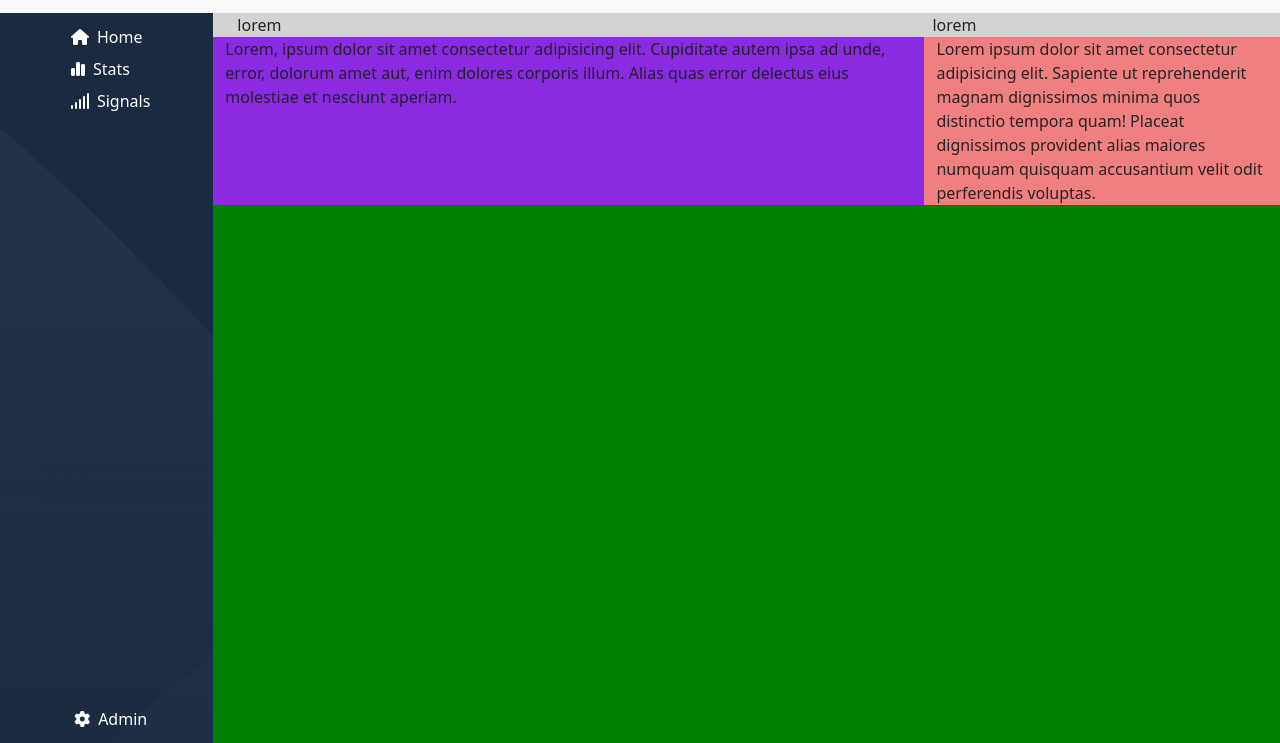
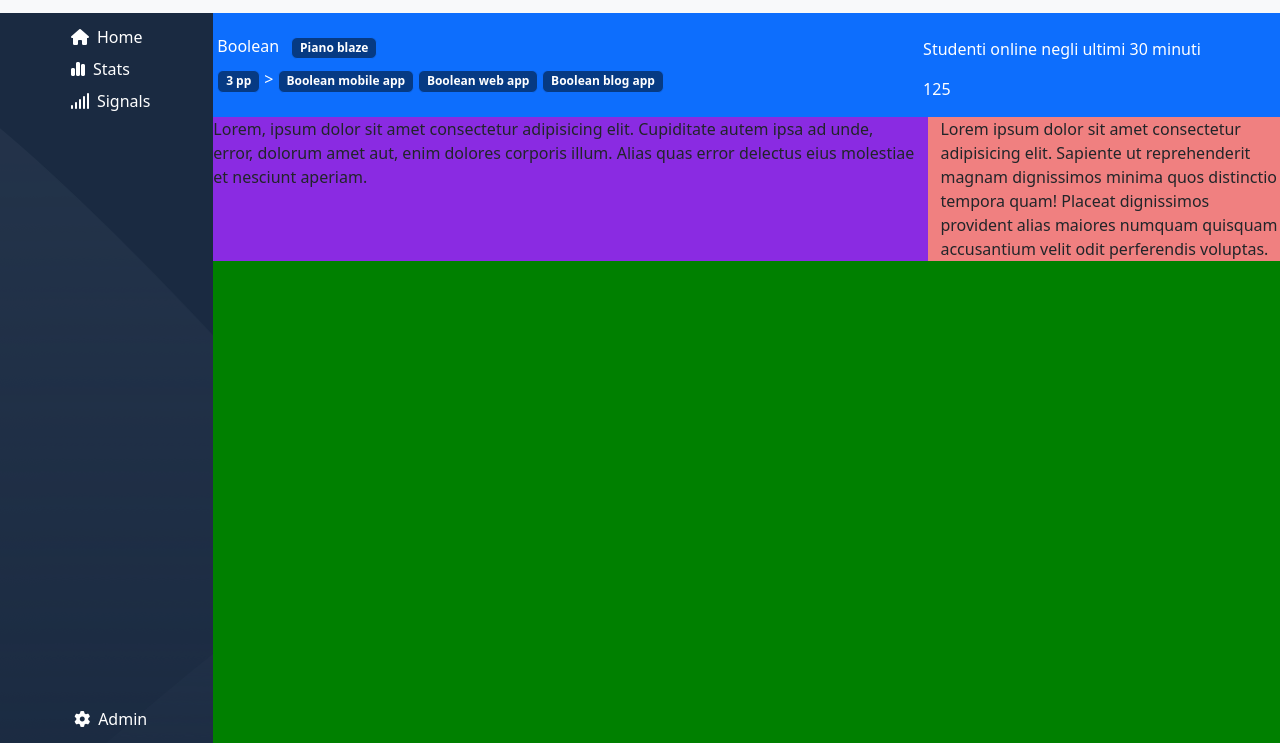
Before and after one commit to AngelicoDaniel/html-css-bootstrap-dashboard, a plain HTML site: page index.html in a window 1280 px wide. Shown: the part 57-800 px from the top of the page. Drawn offline with nearby package versions, Linux system fonts and the light colour scheme.

Commit message:
top part

```diff
--- a/assets/css/style.css
+++ b/assets/css/style.css
@@ -45,3 +45,9 @@ main{
     width: 30px;
     height: 30px;
 }
+
+/* main */
+
+.btn{
+    background-color: #063a83;
+}
--- a/index.html
+++ b/index.html
@@ -67,14 +67,31 @@
 
         </section>
 
-        <section class="container-fluid main-part col-10">
+        <section class="container-fluid main-part col-10 p-0">
 
           <div class="row">
 
-          <div class="container-fluid top-part row m-0">
-            <div class="col-12 col-md-8">lorem</div>
+          <div class="container-fluid bg-primary  text-white row p-3">
+            <div class="col-12 col-md-8">
+              <div>Boolean <button type="button" class="btn btn-primary badge badge-pill m-2">Piano blaze</button></div>
+              <div>
+                <button type="button" class="btn btn-primary badge badge-pill">3 pp</button>
+                >
+                <button type="button" class="btn rounded-circle btn-primary badge badge-pill d-lg-none">+</button>
 
-            <div class="col-12 col-md-4">lorem</div>
+                <div class="d-none d-lg-inline-block">
+                <button type="button" class="btn btn-primary badge badge-pill">Boolean mobile app</button>
+                <button type="button" class="btn btn-primary badge badge-pill">Boolean web app</button>
+                <button type="button" class="btn btn-primary badge badge-pill">Boolean blog app</button>
+                </div>
+
+              </div>
+            </div>
+
+            <div class="col-12 col-md-4 pt-2">
+              <p>Studenti online negli ultimi 30 minuti</p>
+              <div>125</div>
+            </div>
           </div>
 
           <div class="col-12 col-md-8 left-part">Lorem, ipsum dolor sit amet consectetur adipisicing elit. Cupiditate autem ipsa ad unde, error, dolorum amet aut, enim dolores corporis illum. Alias quas error delectus eius molestiae et nesciunt aperiam.</div>
```
